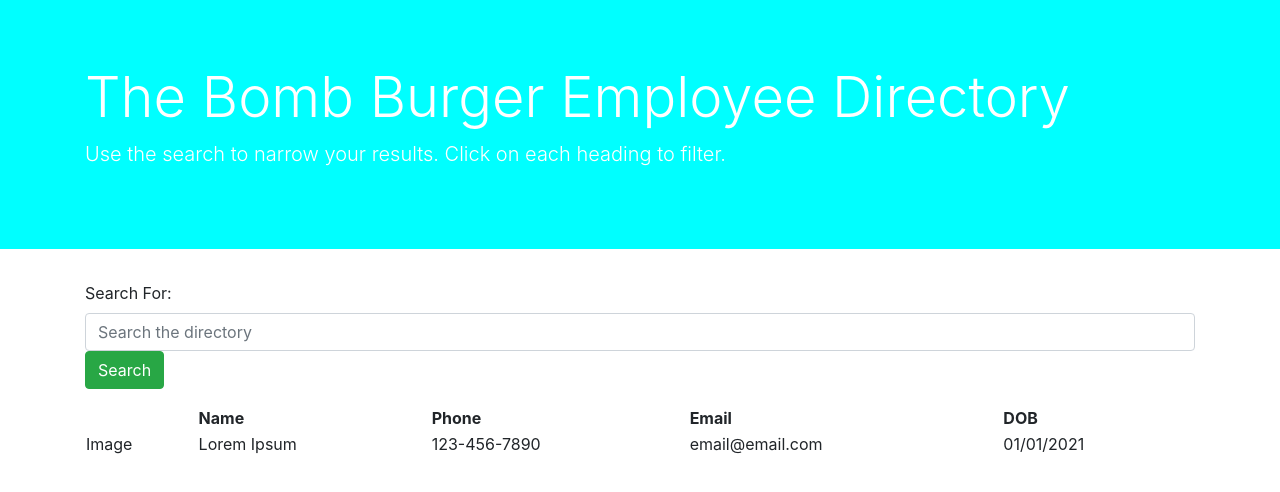
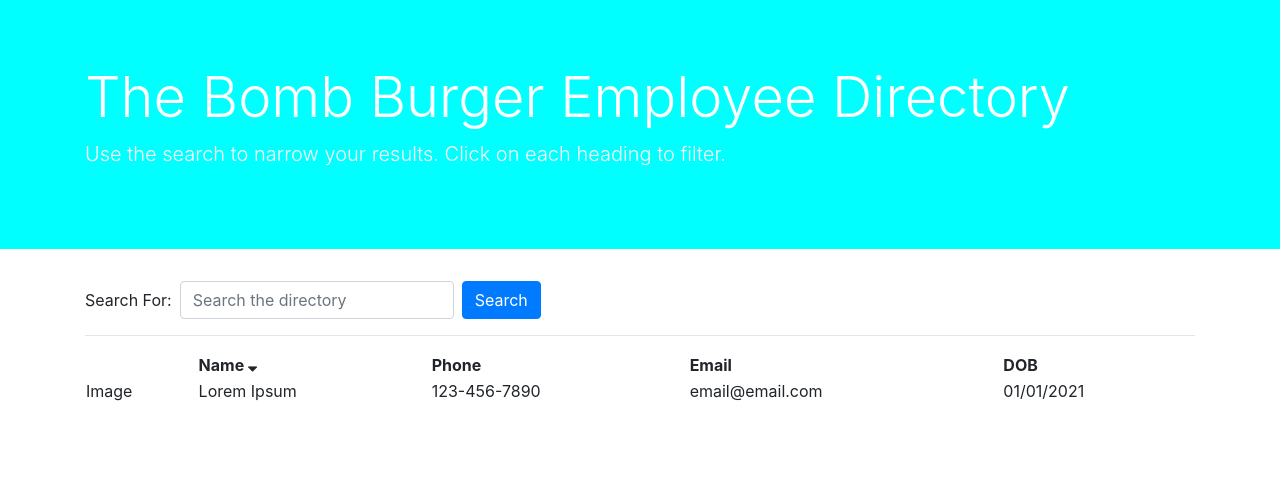
Before and after one commit to larrygamboa/employee-directory, a React (Create React App) app in the folder react-employee-directory/: page / in a window 1280 px wide. Shown: the top 492 px of the page. Built offline with nearby package versions, Linux system fonts and the light colour scheme; no server answers.

Commit message:
fix and update some stuff

```diff
--- a/react-employee-directory/src/App.js
+++ b/react-employee-directory/src/App.js
@@ -1,14 +1,13 @@
 import React from "react";
-import Header from "./components/Header";
-import SearchBar from "./components/SearchBar";
-import TableData from "./components/TableData";
+import Wrapper from "./components/Wrapper";
+// import Header from "./components/Header";
+// import SearchBar from "./components/SearchBar";
+// import TableData from "./components/TableData";
 
 function App() {
   return (
     <div className="App">
-      <Header />
-      <SearchBar />
-      <TableData />
+      <Wrapper />
     </div>
   );
 }
--- a/react-employee-directory/src/components/Header/index.js
+++ b/react-employee-directory/src/components/Header/index.js
@@ -3,13 +3,11 @@ import "./index.css";
 
 function Header() {
   return (
-    <div>
-      <div className="jumbotron jumbotron-fluid" id="header">
-          <div className="container">
-              <h1 className="display-4">The Bomb Burger Employee Directory</h1>
-              <p className="lead">Use the search to narrow your results. Click on each heading to filter.</p>
-          </div>
-      </div>
+    <div className="jumbotron jumbotron-fluid" id="header">
+        <div className="container">
+            <h1 className="display-4">The Bomb Burger Employee Directory</h1>
+            <p className="lead">Use the search to narrow your results. Click on each heading to filter.</p>
+        </div>
     </div>
   );
 }
--- a/react-employee-directory/src/components/SearchBar/index.js
+++ b/react-employee-directory/src/components/SearchBar/index.js
@@ -1,26 +1,32 @@
 import React from "react";
 import "./index.css";
 
-function SearchBar() {
+function SearchBar(props) {
     return (
+        <div className="row">
             <div className="container">
-            <form className="search">
+                <form className="form-inline">
                 <div className="form-group search-widget">
-                <label htmlFor="language">Search For:</label>
+                    <label htmlFor="search">Search For:</label>
                     <input
-                //   value={props.search}
-                //   onChange={props.handleInputChange}
+                        onChange={props.handleInputChange}
+                        value={props.value}
                         name="search"
                         type="text"
-                className="form-control"
                         placeholder="Search the directory"
                         id="search"
+                        className="form-control ml-2 mr-2"
                     />
-                <button type="submit" onClick="" className="btn btn-success">
+                    <button
+                        type="submit"
+                        onClick={props.handleFormSubmit}
+                        className="btn btn-primary">
                     Search
                     </button>
                 </div>
                 </form>
+                <hr />
+            </div>
         </div>
     );
 }
--- a/react-employee-directory/src/components/TableData/index.js
+++ b/react-employee-directory/src/components/TableData/index.js
@@ -1,18 +1,20 @@
 import React from "react";
 import "./index.css";
 
-function TableData() {
+function TableData(props) {
     return (
+        <div className="row">
             <div className="container">
             <table>
                 <thead>
                     <th>&nbsp;</th>
-                <th>Name</th>
+                    <th>Name <i className="fa fa-sort-down"></i></th>
                     <th>Phone</th>
                     <th>Email</th>
                     <th>DOB</th>
                 </thead>
                 <tbody>
+                    {/* Map results */}
                     <tr>
                         <td>Image</td>
                         <td>Lorem Ipsum</td>
@@ -23,6 +25,7 @@ function TableData() {
                 </tbody>
             </table>
             </div>
+        </div>
     );
 }
 
--- a/react-employee-directory/src/components/Wrapper/index.js
+++ b/react-employee-directory/src/components/Wrapper/index.js
@@ -0,0 +1,72 @@
+import React, {Component} from "react";
+import Header from "../Header";
+import SearchBar from "../SearchBar";
+import TableData from "../TableData";
+import API from "../../utils/api.js";
+import "./index.css";
+
+class Wrapper extends Component {
+
+    // // Setting up the component's initial state
+    // state = {
+    //     search: "",
+    //     employees: "",
+    //     filterEmployees: "",
+    //     order: ""
+    // }
+
+    componentDidMount() {
+        API.getUsers().then(res => this.setState({
+            employees: res.data.results,
+            filterEmployees: res.data.results
+        })).catch(err => console.log(err))
+    }
+
+    // searchEmployees = () => {
+    //     API.getUsers()
+    //         .then(res => this.setState({
+    //             filterEmployees: res.data.results,
+    //             employees: res.data.results
+    //         }))
+    //         .catch(err => console.log(err))
+    // }
+
+    // handleInputChange = event => {
+
+    //     const employees = this.state.employees;
+    //     const UserInput = event.target.value;
+    //     const filterEmployees = employees.filter(employee => employee.name.first.toLowerCase().indexOf(UserInput.toLowerCase()) > -1
+    //     )
+    //     this.setState({
+    //         filterEmployees,
+    //     });
+
+
+    // };
+
+    // handleFormSubmit = event => {
+        // event.preventDefault();
+
+    // };
+
+
+
+    render() {
+        return (
+            <div>
+                <Header />
+                <SearchBar
+                    // value={}
+                    // handleInputChange={}
+                    // handleFormSubmit={}
+                />
+                <TableData />
+            </div>
+        )
+    }
+
+
+
+}
+
+export default Wrapper;
```
Lines whose indentation alone changed are shown as unchanged.
